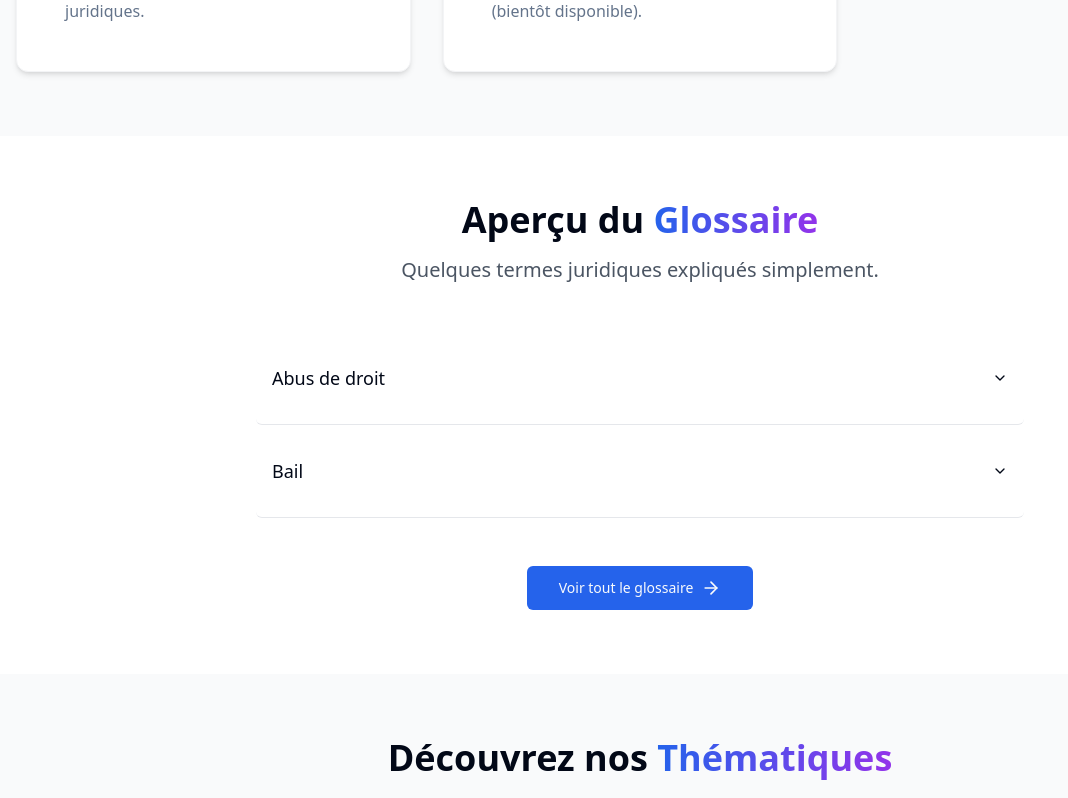
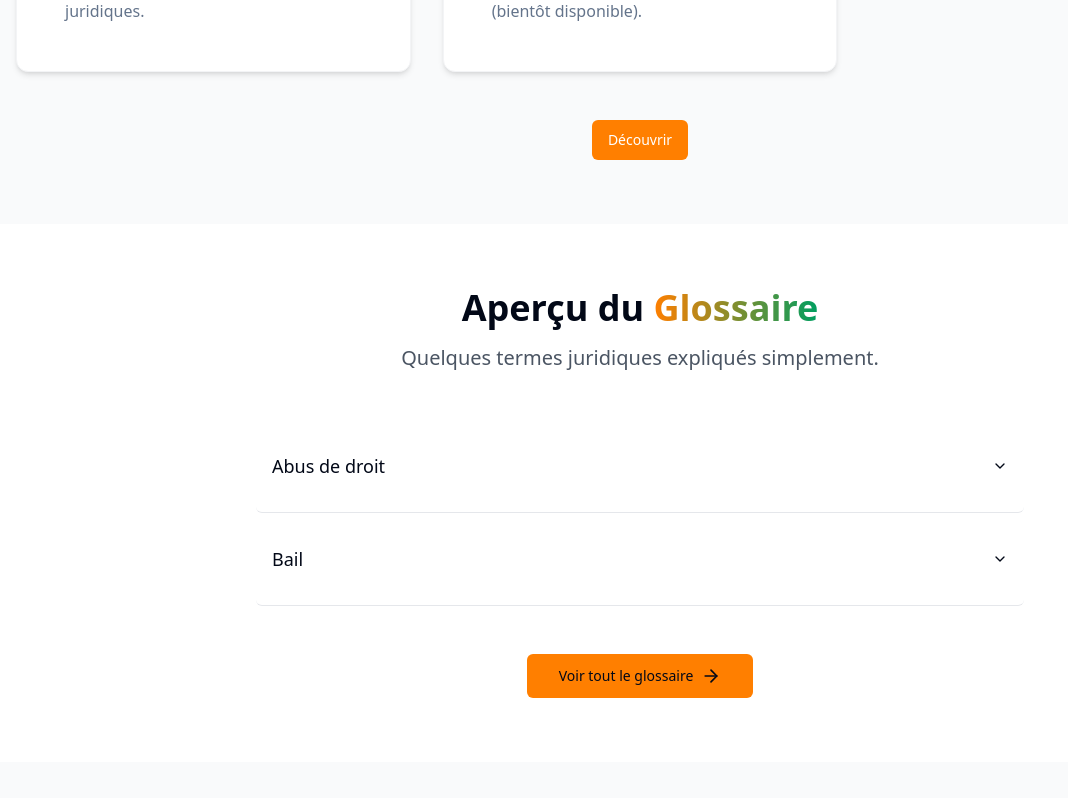
Before and after one commit to AgohChris/VulgarisationDesDroits, a React (Vite) app: page / in a window 1280 px wide. Shown: the part 1640-2438 px from the top of the page, without its empty margins (0-1068 px from the left). Built offline with nearby package versions, Linux system fonts and the light colour scheme.

Commit message:
Auto-commit du : 11-05-2025 à 20:50:50

```diff
--- a/index.html
+++ b/index.html
@@ -6,7 +6,7 @@
 		<link rel="icon" type="image/svg+xml" href="/vite.svg" />
 		<meta name="generator" content="Hostinger Horizons" />
 		<meta name="viewport" content="width=device-width, initial-scale=1.0" />
-		<title>Accès au Droit - Vulgarisation, Accessibilité, Inclusion</title>
+		<title>JurisAcces</title>
 		<meta name="description" content="Solution digitale facilitant la compréhension et l'accès aux textes juridiques pour tous les citoyens" />
 	</head>
 	<body>
--- a/src/components/Chatbot.jsx
+++ b/src/components/Chatbot.jsx
@@ -77,10 +77,11 @@ const Chatbot = () => {
         animate={{ scale: 1 }}
         transition={{ type: "spring", stiffness: 260, damping: 20, delay: 1 }}
       >
+
       <Button
             onClick={toggleChatbot}
             size="lg"
-          className="rounded-full shadow-lg bg-gradient-to-r from-blue-600 to-purple-600 text-white hover:from-blue-700 hover:to-purple-700"
+            className="rounded-full shadow-lg bg-gradient-to-r from-ivory-orange to-ivory-green text-white hover:from-orange-500 hover:to-green-500"
             aria-label={isOpen ? "Fermer le chatbot" : "Ouvrir le chatbot"}
           >
             {isOpen ? <X className="h-6 w-6" /> : <MessageSquare className="h-6 w-6" />}
@@ -97,7 +98,7 @@ const Chatbot = () => {
             className="fixed bottom-24 right-6 w-80 md:w-96 bg-white rounded-lg shadow-xl z-50 border border-gray-200 flex flex-col overflow-hidden"
             style={{ maxHeight: "70vh" }}
           >
-            <header className="bg-gradient-to-r from-blue-600 to-purple-600 text-white p-4 flex items-center justify-between">
+      <header className="bg-gradient-to-r from-ivory-orange to-ivory-green text-white p-4 flex items-center justify-between">
           <div className="flex items-center">
             <Bot className="h-6 w-6 mr-2" />
             <h3 className="font-semibold text-lg">Assistant JuriAccès</h3>
@@ -123,8 +124,8 @@ const Chatbot = () => {
                     <div
                       className={`max-w-[75%] p-3 rounded-lg ${
                         msg.sender === "user"
-                          ? "bg-blue-500 text-white rounded-br-none"
-                          : "bg-gray-200 text-gray-800 rounded-bl-none"
+                          ? "bg-ivory-orange text-white rounded-br-none"
+                          : "bg-ivory-green text-white rounded-bl-none"
                       }`}
                     >
                       {msg.text}
@@ -151,7 +152,12 @@ const Chatbot = () => {
             className="flex-grow search-input"
             aria-label="Message pour le chatbot"
           />
-                <Button type="submit" size="icon" className="bg-blue-600 hover:bg-blue-700 text-white" aria-label="Envoyer le message">
+           <Button
+              type="submit"
+              size="icon"
+              className="bg-ivory-orange hover:bg-ivory-green text-white rounded-r-md"
+              aria-label="Envoyer le message"
+            >
               <Send className="h-5 w-5" />
             </Button>
         </form>
--- a/src/components/Features.jsx
+++ b/src/components/Features.jsx
@@ -1,58 +1,58 @@
-
 import React from "react";
 import { motion } from "framer-motion";
-import { BookOpen, Search, FileText, Users, VolumeX, PlayCircle,Lightbulb, FileArchive } from "lucide-react";
+import { BookOpen, Search, FileText, Users, VolumeX, PlayCircle, Lightbulb, FileArchive } from "lucide-react";
 import { Card, CardContent, CardDescription, CardHeader, CardTitle } from "@/components/ui/card";
+import { Button } from "@/components/ui/button";
 
 const featureItems = [
 	{
 		icon: <BookOpen className="h-10 w-10 text-blue-600" />,
 		title: "Vulgarisation juridique",
 		description: "Traduction des termes juridiques complexes en langage courant et accessible à tous.",
-    delay: 0.1
+		delay: 0.1,
 	},
 	{
 		icon: <Search className="h-10 w-10 text-purple-600" />,
 		title: "Recherche simplifiée",
 		description: "Trouvez rapidement les informations juridiques dont vous avez besoin grâce à notre moteur de recherche intuitif.",
-    delay: 0.2
+		delay: 0.2,
 	},
 	{
 		icon: <FileText className="h-10 w-10 text-green-600" />,
 		title: "Fiches thématiques",
 		description: "Des explications claires sur les principaux domaines du droit organisées par thématiques.",
-    delay: 0.3
+		delay: 0.3,
 	},
 	{
 		icon: <Users className="h-10 w-10 text-orange-600" />,
 		title: "Accessibilité pour tous",
 		description: "Interface adaptée aux personnes en situation de handicap et compatible avec les technologies d'assistance.",
-    delay: 0.4
+		delay: 0.4,
 	},
 	{
 		icon: <VolumeX className="h-10 w-10 text-red-600" />,
 		title: "Contenu audio",
 		description: "Écoutez les explications juridiques pour une meilleure compréhension et accessibilité.",
-    delay: 0.5
+		delay: 0.5,
 	},
 	{
 		icon: <PlayCircle className="h-10 w-10 text-red-600" />, // Icône pour le contenu vidéo
 		title: "Contenu vidéo",
 		description: "Regardez et écoutez les explications juridiques pour une meilleure compréhension et accessibilité.",
-  delay: 0.6
+		delay: 0.6,
 	},
 	{
 		icon: <Lightbulb className="h-10 w-10 text-yellow-600" />,
 		title: "Exemples concrets",
 		description: "Des cas pratiques et des exemples du quotidien pour illustrer les concepts juridiques.",
-    delay: 0.7
+		delay: 0.7,
 	},
 	{
 		icon: <FileArchive className="h-10 w-10 text-indigo-600" />,
 		title: "Documents juridiques",
 		description: "Accédez à des modèles de documents et formulaires juridiques courants (bientôt disponible).",
-    delay: 0.8
-  }
+		delay: 0.8,
+	},
 ];
 
 const Features = () => {
@@ -95,11 +95,18 @@ const Features = () => {
 									<CardTitle>{feature.title}</CardTitle>
 								</CardHeader>
 								<CardContent>
-                  <CardDescription className="text-base">{feature.description}</CardDescription>
+									<CardDescription className="text-base">
+										{feature.description}
+									</CardDescription>
 								</CardContent>
 							</Card>
 						</motion.div>
 					))}
+				</div>
+				<div className="text-center mt-12">
+					<Button className="bg-ivory-orange hover:bg-ivory-green text-white">
+						Découvrir
+					</Button>
 				</div>
 			</div>
 		</section>
--- a/src/components/Newsletter.jsx
+++ b/src/components/Newsletter.jsx
@@ -39,7 +39,7 @@ const Newsletter = () => {
       className="bg-gradient-to-r from-blue-50 to-purple-50 p-8 rounded-lg shadow-lg"
     >
       <div className="max-w-xl mx-auto text-center">
-        <Mail className="h-12 w-12 text-blue-600 mx-auto mb-4" />
+        <Mail className="h-12 w-12 text-blue-600 mx-auto mb-4"/>
         <h3 className="text-2xl font-bold mb-3 text-gray-800">
           Restez informé !
         </h3>
@@ -55,7 +55,7 @@ const Newsletter = () => {
             className="flex-grow search-input"
             aria-label="Adresse e-mail pour la newsletter"
           />
-          <Button type="submit" className="bg-blue-600 hover:bg-blue-700 text-white">
+          <Button type="submit" className="bg-ivory-green text-white px-4 py-2 rounded-r-md hover:bg-ivory-orange">
             S'abonner
           </Button>
         </form>
--- a/src/index.css
+++ b/src/index.css
@@ -1,4 +1,3 @@
-
 @tailwind base;
 @tailwind components;
 @tailwind utilities;
@@ -61,7 +60,7 @@
 }
 
 .gradient-text {
-  @apply bg-clip-text text-transparent bg-gradient-to-r from-blue-600 to-purple-600;
+  @apply bg-clip-text text-transparent bg-gradient-to-r from-ivory-orange to-ivory-green;
 }
 
 .card-hover {
--- a/src/pages/HomePage.jsx
+++ b/src/pages/HomePage.jsx
@@ -30,7 +30,7 @@ const HomePage = () => {
         whileInView={{ opacity: 1 }}
         viewport={{ once: true }}
         transition={{ duration: 0.6 }}
-        className="py-16 bg-gradient-to-r from-blue-600 to-purple-600 text-white"
+        className="bg-ivory-orange text-white py-10"
       >
         <div className="container mx-auto px-4 text-center">
           <h2 className="text-3xl md:text-4xl font-bold mb-6">
--- a/tailwind.config.js
+++ b/tailwind.config.js
@@ -5,7 +5,8 @@ module.exports = {
 		'./pages/**/*.{js,jsx}',
 		'./components/**/*.{js,jsx}',
 		'./app/**/*.{js,jsx}',
-		'./src/**/*.{js,jsx}',
+		'./src/**/*.{js,jsx,ts,tsx}',
+		'./public/index.html',
 	],
 	theme: {
 		container: {
@@ -50,6 +51,14 @@ module.exports = {
 					DEFAULT: 'hsl(var(--card))',
 					foreground: 'hsl(var(--card-foreground))',
 				},
+				ivory: {
+					orange: '#FF7F00', // Orange vif pour rappeler le drapeau
+					white: '#FFFFFF', // Blanc pur
+					green: '#009E60', // Vert vif
+				},
+				primary: '#FF7F00', // Couleur principale (orange)
+				secondary: '#009E60', // Couleur secondaire (vert)
+				accent: '#FFFFFF', // Accent (blanc)
 			},
 			borderRadius: {
 				lg: 'var(--radius)',
```
Also changed, not shown: src/components/ResourcesPreview.jsx (+29 -16 lines). Lines whose indentation alone changed are shown as unchanged.
